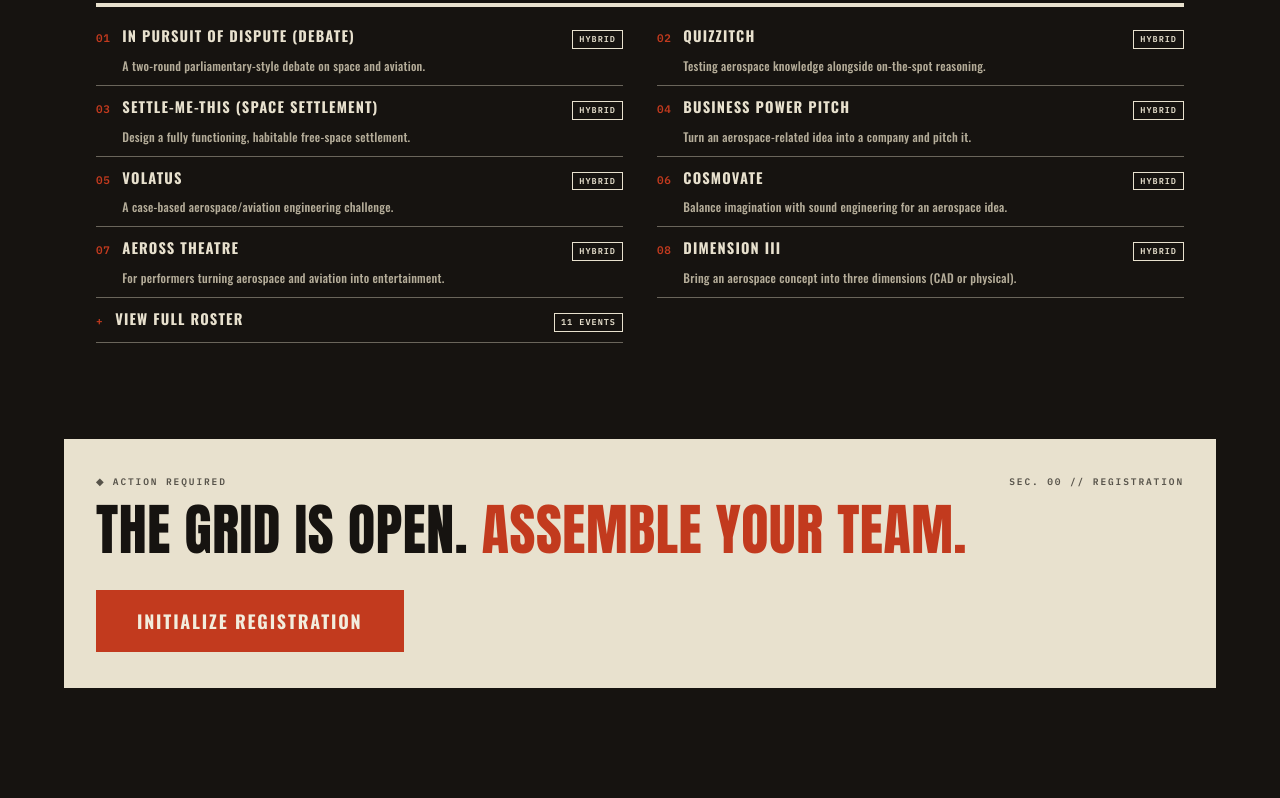
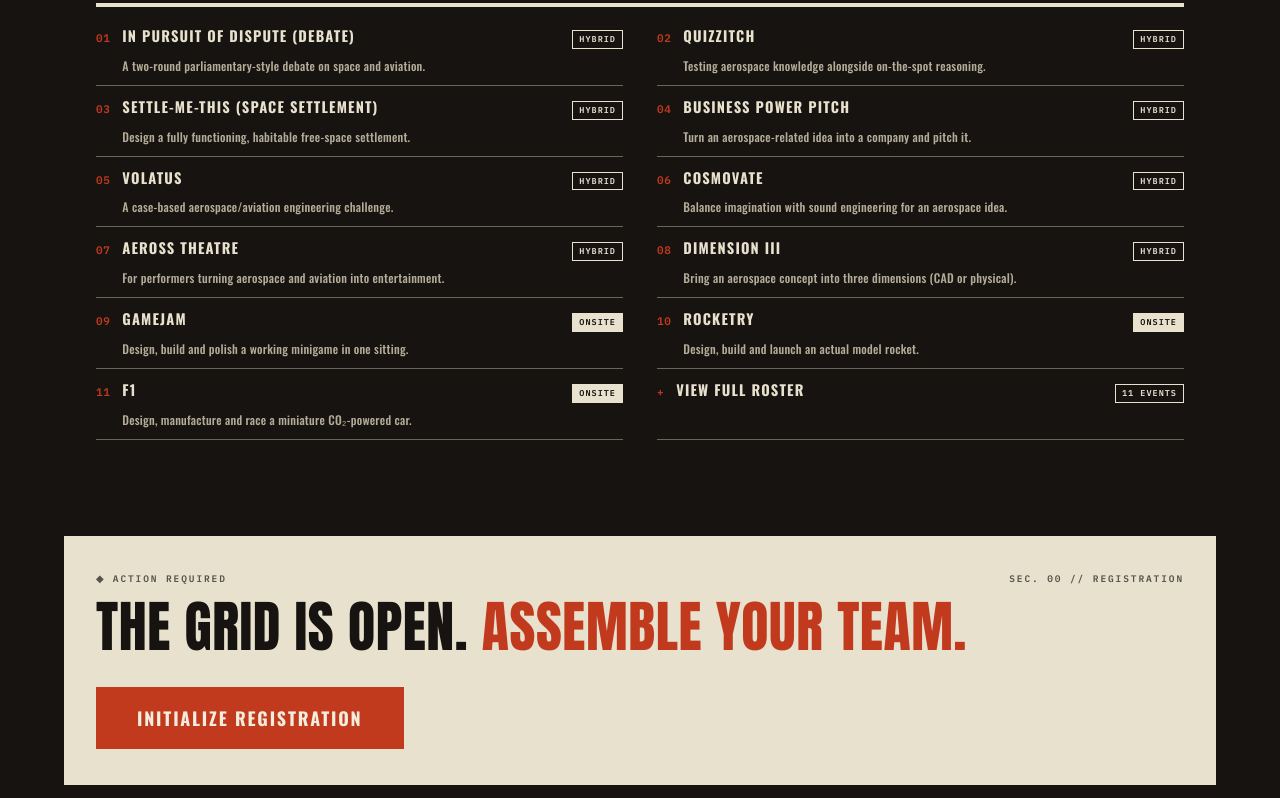
Before and after one commit to AerospaceSociety/CelesteCon-26, a React (Vite) app: page / in a window 1280 px wide. Shown: the part 1939-2737 px from the top of the page. Built offline with nearby package versions, Linux system fonts and the light colour scheme.

Commit message:
Update Home.jsx

```diff
--- a/src/pages/Home.jsx
+++ b/src/pages/Home.jsx
@@ -166,7 +166,7 @@ const Home = () => {
         </div>
 
         <div className="grid grid-cols-1 md:grid-cols-2 gap-x-[clamp(18px,3vw,34px)] gap-y-0">
-          {events.slice(0, 8).map((event, i) => (
+          {events.slice(0, 11).map((event, i) => (
             <Link
               key={event.id}
               to="/comps"
```
